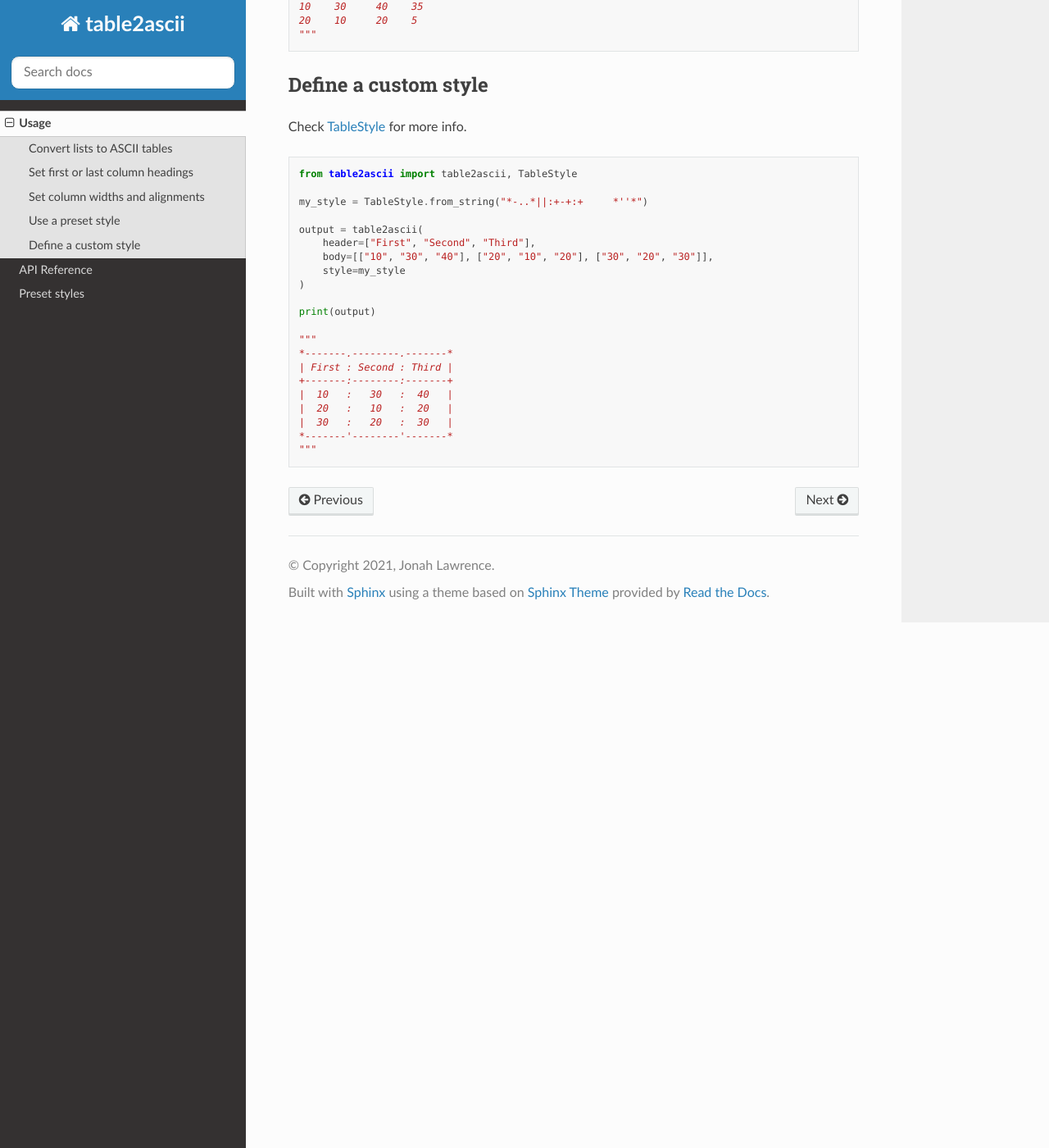
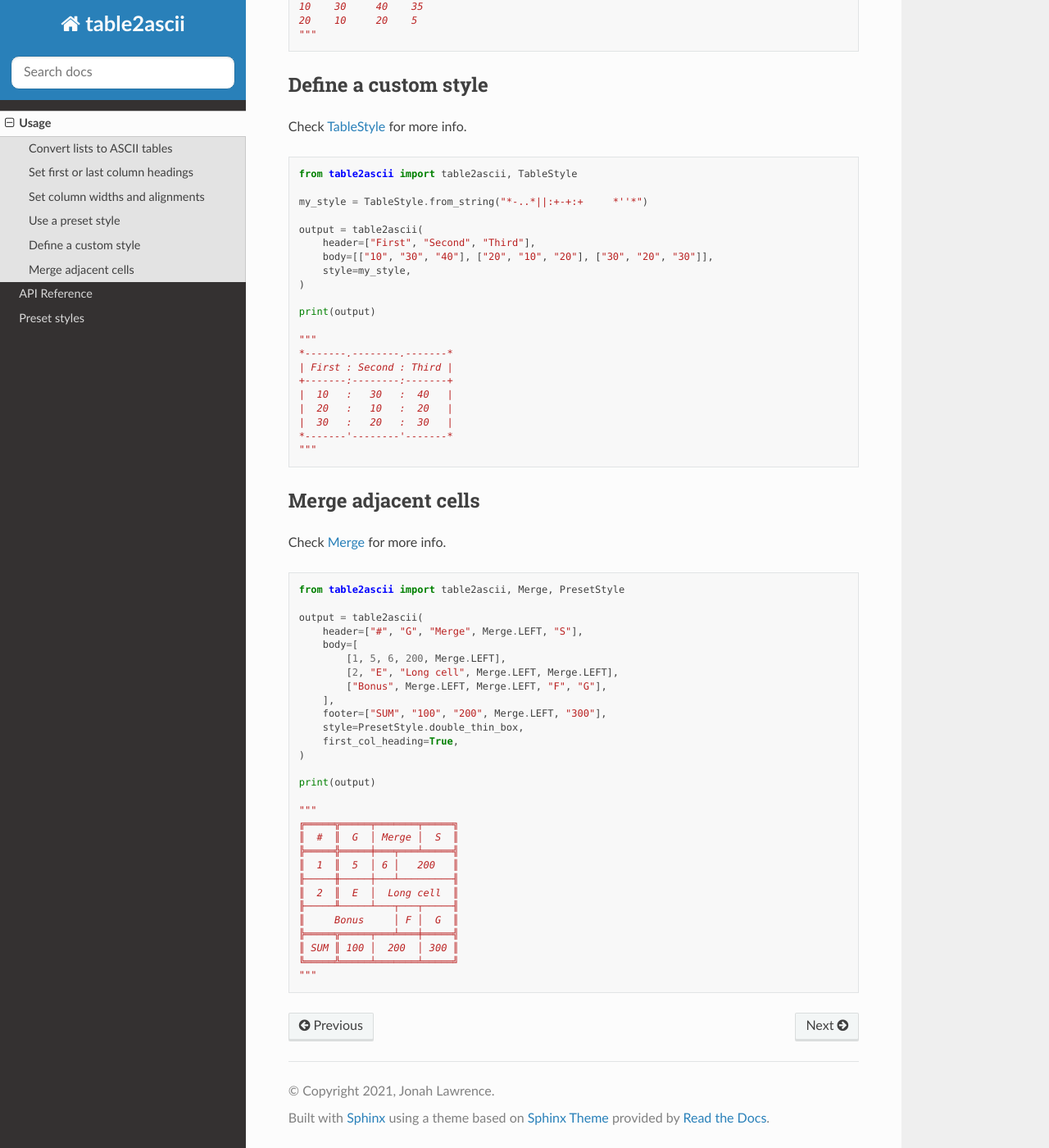
Before and after one commit to DenverCoder1/table2ascii, a Sphinx documentation site: the page built from docs/source/usage.rst, in a window 1280 px wide and 1400 px high, scrolled down 2030 px. Shown: the whole window at 82% size. Built offline with Sphinx 7.4.7 and the Read the Docs theme 2.0.0, drawn with Linux system fonts in a browser that asks for light colours; comment, search, counter and statistics services are not loaded; a style sheet for code colours, icons or effects is not loaded; some of the changed text lies outside the part shown.

Commit message:
Update documentation

```diff
--- a/docs/source/api.rst
+++ b/docs/source/api.rst
@@ -2,12 +2,15 @@
 
 API Reference
 =============
+
+.. _table2ascii:
 
 table2ascii
 ~~~~~~~~~~~
 
 .. autofunction:: table2ascii
 
+.. _Alignment:
 
 Alignment
 ~~~~~~~~~
@@ -15,11 +18,15 @@ Alignment
 .. autoenum:: Alignment
     :members:
 
+.. _Merge:
+
 Merge
 ~~~~~
 
 .. autoenum:: Merge
     :members:
+
+.. _PresetStyle:
 
 PresetStyle
 ~~~~~~~~~~~
--- a/docs/source/usage.rst
+++ b/docs/source/usage.rst
@@ -59,8 +59,8 @@ Set column widths and alignments
        header=["#", "G", "H", "R", "S"],
        body=[["1", "30", "40", "35", "30"], ["2", "30", "40", "35", "30"]],
        first_col_heading=True,
-       column_widths=[5] * 5,  # [5, 5, 5, 5, 5]
-       alignments=[Alignment.LEFT] + [Alignment.RIGHT] * 4, # First is left, remaining 4 are right
+       column_widths=[5, 5, 5, 5, 5],
+       alignments=[Alignment.LEFT] + [Alignment.RIGHT] * 4,
    )
 
    print(output)
@@ -130,7 +130,7 @@ Check :ref:`TableStyle` for more info.
    output = table2ascii(
        header=["First", "Second", "Third"],
        body=[["10", "30", "40"], ["20", "10", "20"], ["30", "20", "30"]],
-       style=my_style
+       style=my_style,
    )
 
    print(output)
@@ -144,3 +144,40 @@ Check :ref:`TableStyle` for more info.
    |  30   :   20   :  30   |
    *-------'--------'-------*
    """
+
+Merge adjacent cells
+~~~~~~~~~~~~~~~~~~~~
+
+Check :ref:`Merge` for more info.
+
+.. code:: py
+
+    from table2ascii import table2ascii, Merge, PresetStyle
+
+    output = table2ascii(
+        header=["#", "G", "Merge", Merge.LEFT, "S"],
+        body=[
+            [1, 5, 6, 200, Merge.LEFT],
+            [2, "E", "Long cell", Merge.LEFT, Merge.LEFT],
+            ["Bonus", Merge.LEFT, Merge.LEFT, "F", "G"],
+        ],
+        footer=["SUM", "100", "200", Merge.LEFT, "300"],
+        style=PresetStyle.double_thin_box,
+        first_col_heading=True,
+    )
+
+    print(output)
+
+    """
+    ╔═════╦═════╤═══════╤═════╗
+    ║  #  ║  G  │ Merge │  S  ║
+    ╠═════╬═════╪═══╤═══╧═════╣
+    ║  1  ║  5  │ 6 │   200   ║
+    ╟─────╫─────┼───┴─────────╢
+    ║  2  ║  E  │  Long cell  ║
+    ╟─────╨─────┴───┬───┬─────╢
+    ║     Bonus     │ F │  G  ║
+    ╠═════╦═════╤═══╧═══╪═════╣
+    ║ SUM ║ 100 │  200  │ 300 ║
+    ╚═════╩═════╧═══════╧═════╝
+    """
```
Also changed, not shown: other parts of docs/source/usage.rst (+1 -1 lines), README.md (+34 -0 lines), 3 other files.
